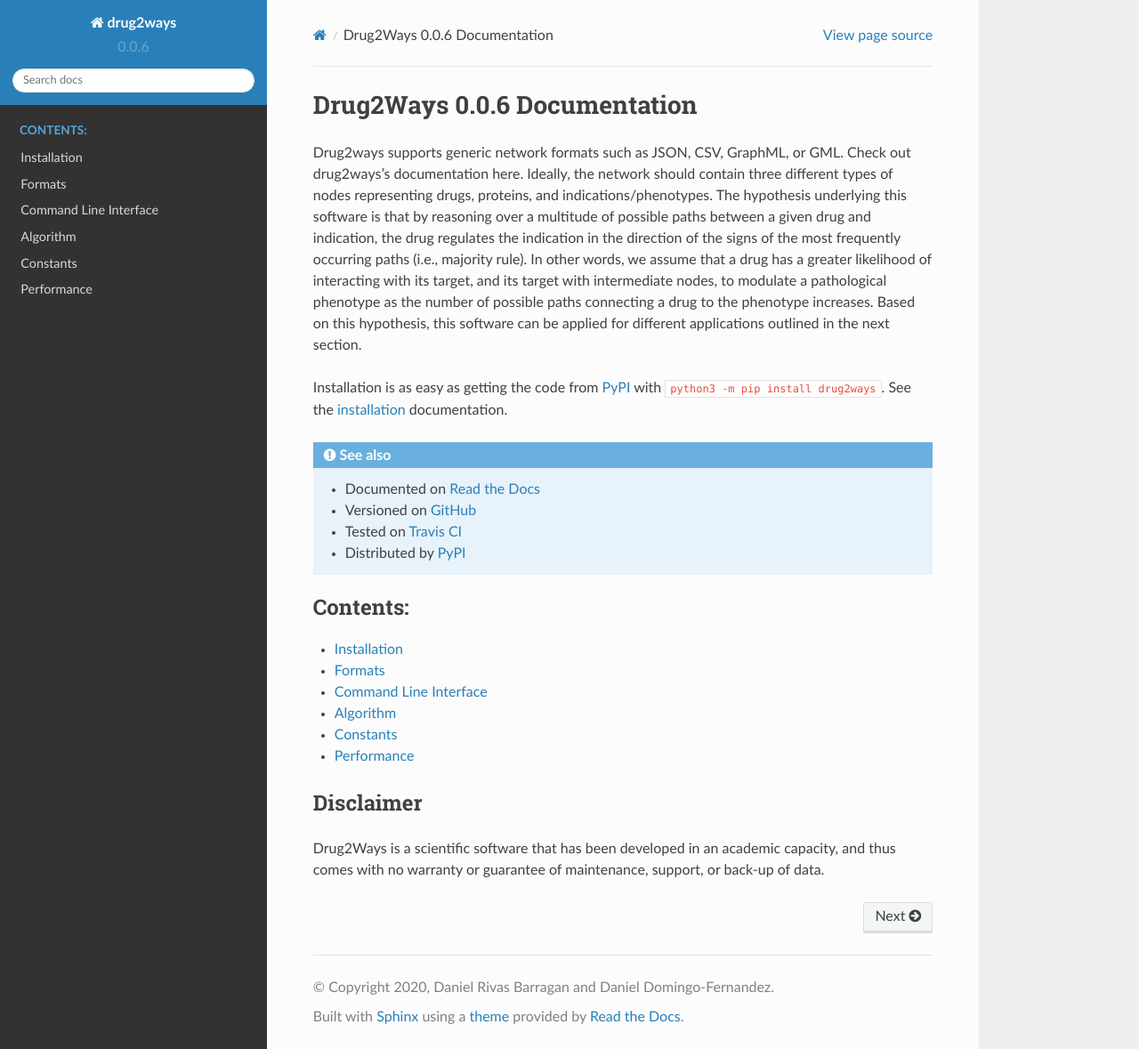
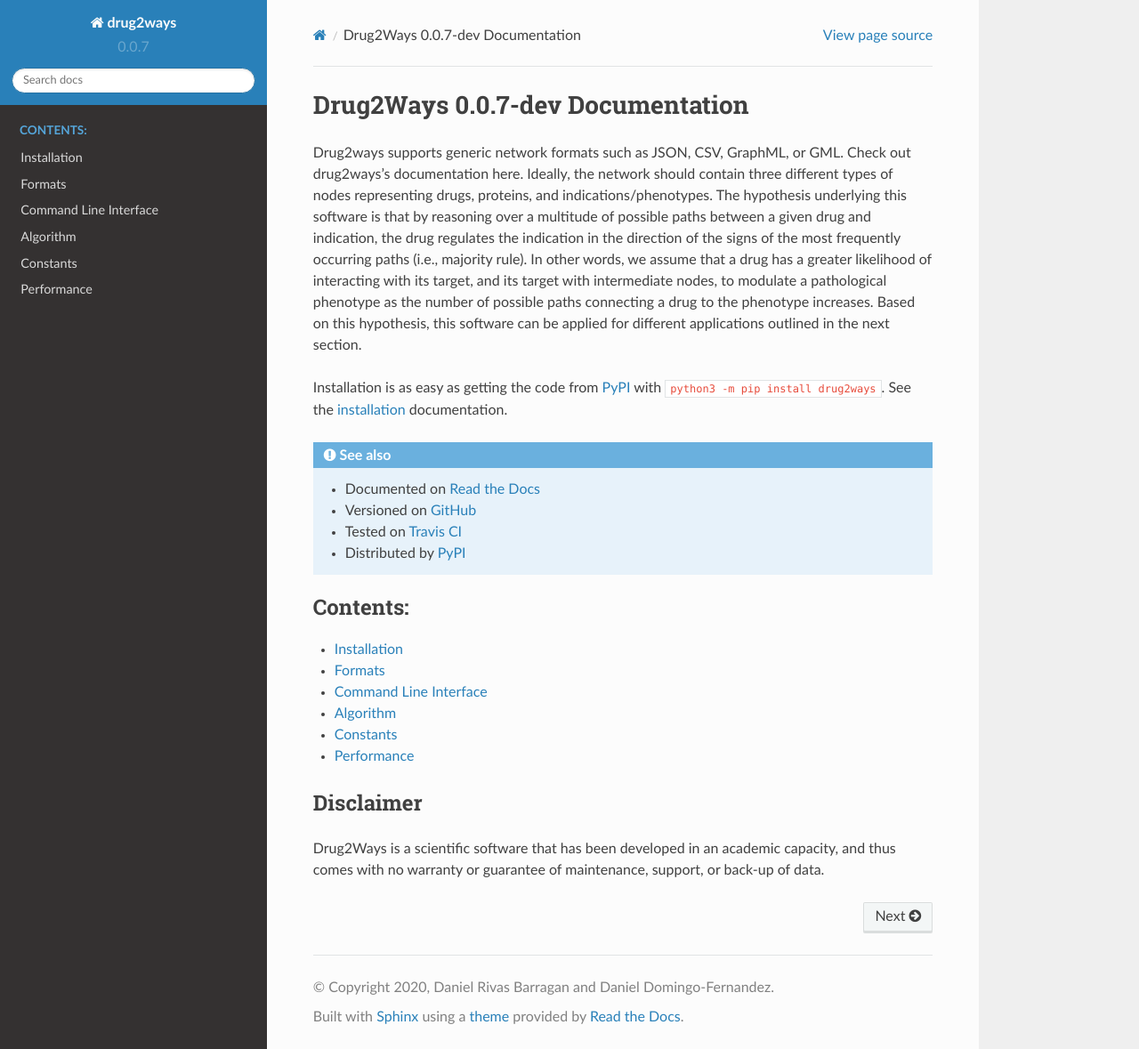
Before and after one commit to drug2ways/drug2ways, a Sphinx documentation site: the page built from docs/source/index.rst, in a window 1280 px wide and 1179 px high. Shown: the whole window at 89% size. Built offline with Sphinx 7.4.7 and the Read the Docs theme 2.0.0, drawn with Linux system fonts in a browser that asks for light colours.

Commit message:
Bump version: 0.0.6 → 0.0.7-dev

```diff
--- a/docs/source/conf.py
+++ b/docs/source/conf.py
@@ -21,7 +21,7 @@ project = 'drug2ways'
 copyright = '2020, Daniel Rivas Barragan and Daniel Domingo-Fernandez'
 author = 'Daniel Rivas Barragan and Daniel Domingo-Fernandez'
 
-release = '0.0.6'
+release = '0.0.7-dev'
 
 parsed_version = re.match(
     '(?P<major>\d+)\.(?P<minor>\d+)\.(?P<patch>\d+)(?:-(?P<release>[0-9A-Za-z-]+(?:\.[0-9A-Za-z-]+)*))?(?:\+(?P<build>[0-9A-Za-z-]+(?:\.[0-9A-Za-z-]+)*))?',
--- a/setup.cfg
+++ b/setup.cfg
@@ -3,7 +3,7 @@
 ##########################
 [metadata]
 name = drug2ways
-version = 0.0.6
+version = 0.0.7-dev
 description = Reasoning over polar paths in biological networks for drug discovery applications
 long_description = A Python package for reasoning over large-scale biological networks for drug discovery applications in bioinformatics
 
```
Also changed, not shown: .bumpversion.cfg.
